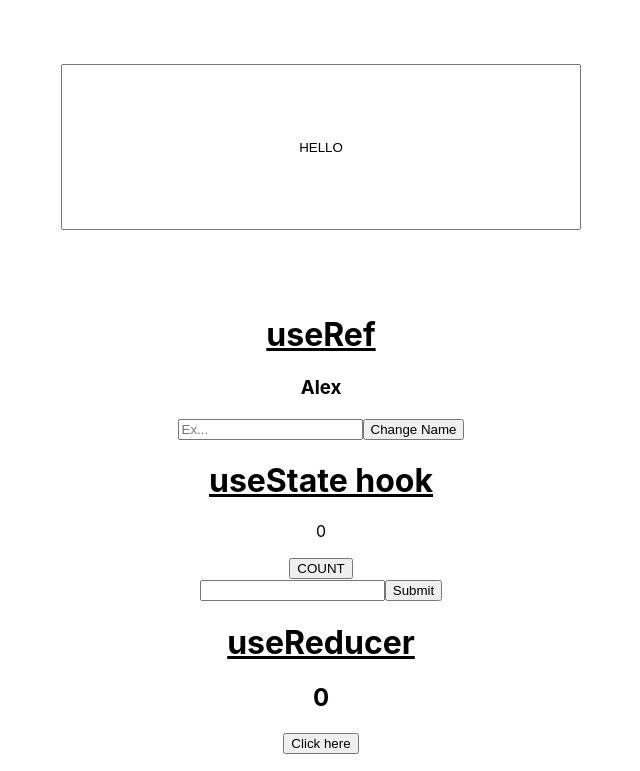
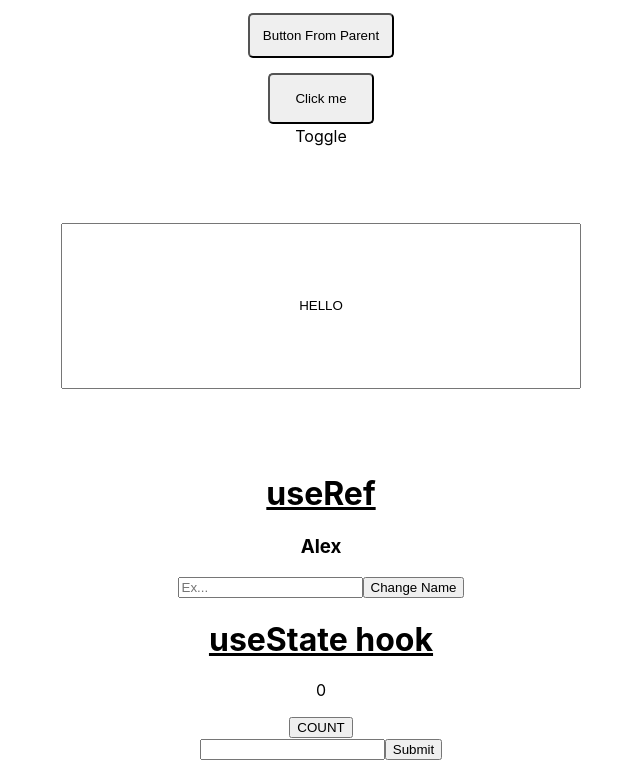
Before and after one commit to AlexanderPolzhofer/react_hooks, a React (Create React App) app: page / in a window 1280 px wide. Shown: the top 771 px of the page, without its empty margins (319-959 px from the left). Built offline with nearby package versions, Linux system fonts and the light colour scheme; no server answers.

Commit message:
init ImperativeHandle hook

```diff
--- a/src/App.js
+++ b/src/App.js
@@ -3,12 +3,13 @@ import EffectTutorial from './hooks/useEffect/Effect_useEffect';
 import LayoutEffectTutorial from './hooks/useLayoutEffect/LayoutEffect_useLayoutEffect';
 import ReducerTutorial from './hooks/useReducer/Reducer_useReducer';
 import RefTutorial from './hooks/useRef/Ref_useRef';
-
+import ImperativeHandle from './hooks/useImperativeHandle/ImperativeHandle_useImperativeHandle';
 import StateHook from './hooks/useState/State_useState';
 
 function App() {
   return (
     <div className="App">
+      <ImperativeHandle/>
       <LayoutEffectTutorial />
       <RefTutorial />
       <StateHook />
--- /dev/null
+++ b/src/hooks/useImperativeHandle/Button.component.js
@@ -0,0 +1,23 @@
+import React, { useState } from 'react';
+
+function Button({ ...props }) {
+    const { text } = props;
+
+    const [toggle, setToggle] = useState(true);
+
+    const handleClick = () => {
+        setToggle(!toggle)
+    }
+
+    return (
+        <div style={{ display: 'flex', justifyContent: 'center', alignItems: 'center', flexDirection: 'column', textAlign: 'center', margin: '1% auto' }}>
+            <button style={{ borderRadius: 5, padding: '2vh 2vw', margin: '2% auto', cursor: 'pointer' }}
+                onClick={handleClick}>
+                {text}
+            </button>
+            <span>{toggle && 'Toggle'}</span>
+        </div>
+    )
+}
+
+export default Button;
--- /dev/null
+++ b/src/hooks/useImperativeHandle/ImperativeHandle_useImperativeHandle.js
@@ -0,0 +1,11 @@
+import React from 'react';
+import Button from './Button.component';
+
+function ImperativeHandleTutorial() {
+    return (<div style={{ display: 'flex', justifyContent: 'center', alignItems: 'center', textAlign: 'center', flexDirection: 'column', marginTop: '1%' }}>
+        <button style={{ cursor: 'pointer', padding: '13px', borderRadius: 5 }}>Button From Parent</button>
+        <Button text='Click me' />
+    </div>);
+}
+
+export default ImperativeHandleTutorial;
```
